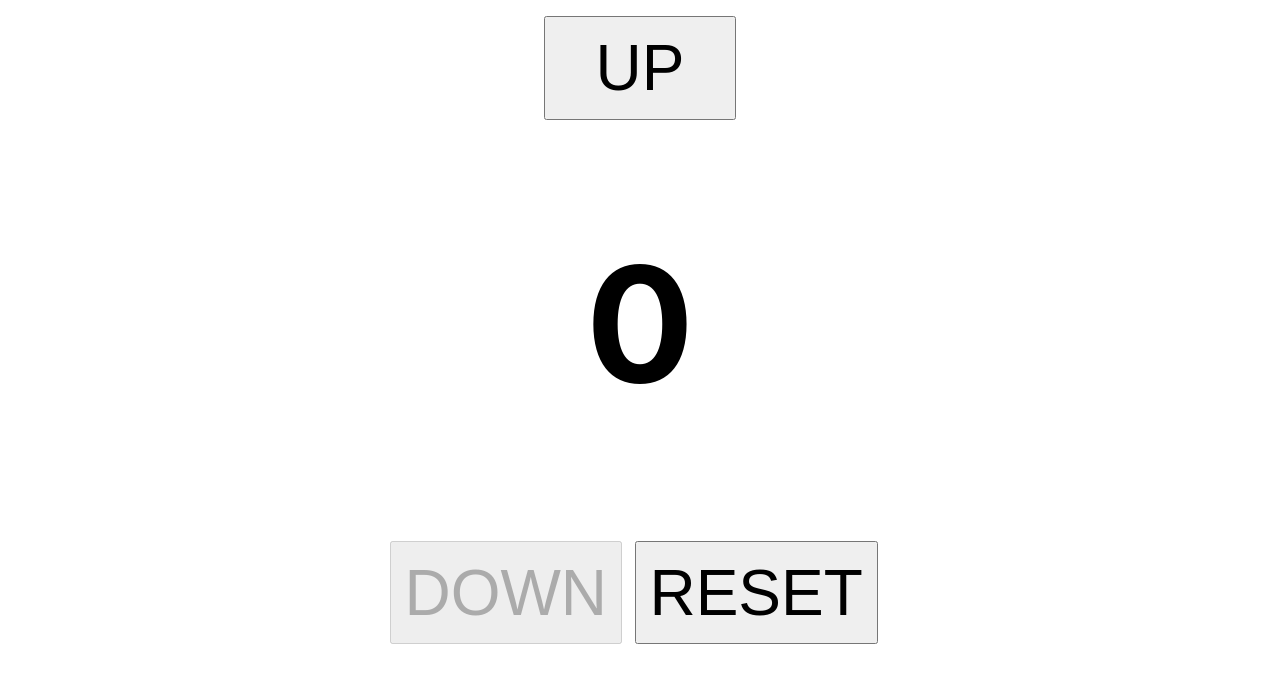
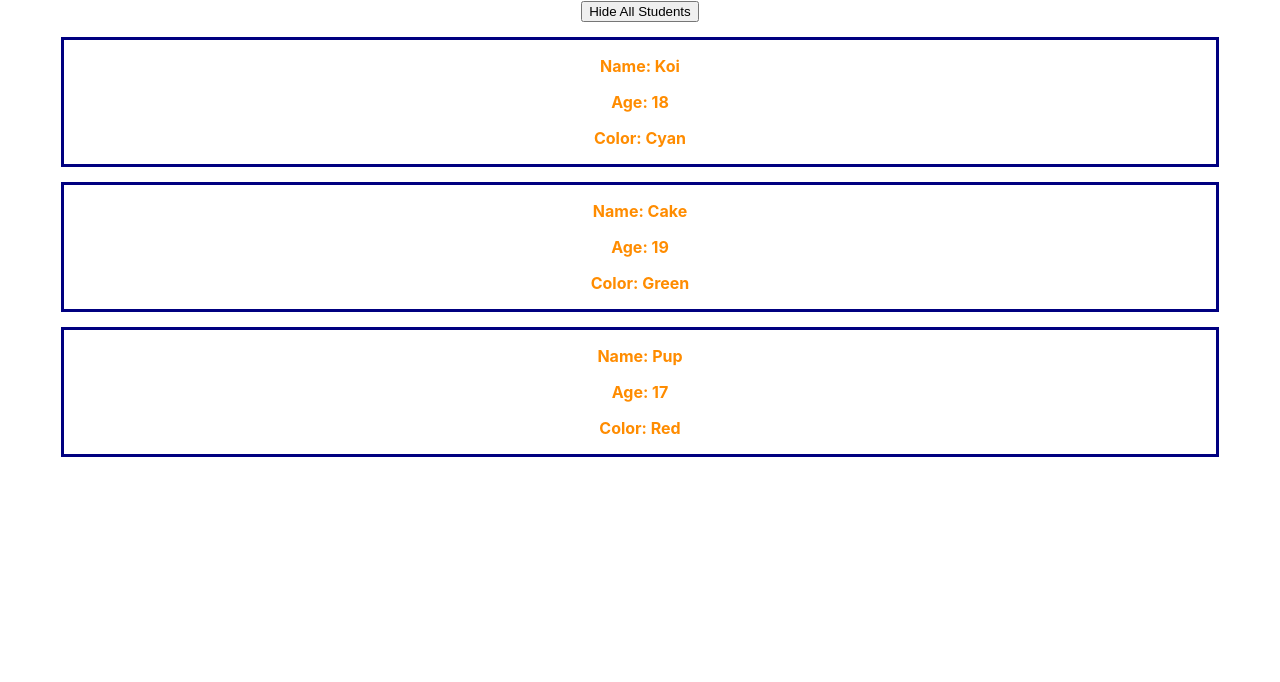
Before and after one commit to koidzt/example_react_app, a React (Create React App) app: page / in a window 1280 px wide. Shown: the top 682 px of the page. Built offline with nearby package versions, Linux system fonts and the light colour scheme.

Commit message:
Third React  - Management state for show or hide NameCard

```diff
--- a/src/App.js
+++ b/src/App.js
@@ -1,43 +1,49 @@
-import React from 'react';
+import React, { Component } from 'react';
 import logo from './logo.svg';
 import './App.css';
+import NameCard from './components/NameCard';
 
-class App extends React.Component {
+class App extends Component {
+  // state = {
+  //   isShow: true,
+  // };
+
+  // render() {
+  //   const { isShow } = this.state;
+  //   // const isShow = this.state.isShow;
+
+  //   return (
+  //     <div className="App" >
+  //       <button onClick={() => this.setState({ isShow: !isShow })}>Hide All Students</button>
+  //       {isShow ? ([
+  //         <NameCard key={1} name="Koi" age={18} color="Cyan" />,
+  //         <NameCard key={2} name="Cake" age={19} color="Green" />,
+  //         <NameCard key={3} name="Pup" age={17} color="Red" />
+  //       ]) : null}
+  //     </div>
+  //   );
+  // }
+
   state = {
-    // inputValue: "",
-    count: 0,
+    isShow: true,
+    students: [
+      { id: 1, name: 'Koi', age: 18, color: 'Cyan' },
+      { id: 2, name: 'Cake', age: 19, color: 'Green' },
+      { id: 3, name: 'Pup', age: 17, color: 'Red' },
+    ],
   };
+
   render() {
+    const { isShow } = this.state;
+    const studentList = this.state.students;
+
     return (
-      <div className="App" style={{ margin: '1em' }}>
-        {/* <input
-          onChange={(e) => this.setState({ inputValue: e.target.value })}
-          style={{ width: "400px", height: "50px", fontSize: "40px" }} />
-        <h1>{this.state.inputValue}</h1>   */}
-        <button
-          onClick={() => {
-            this.setState({ count: this.state.count + 1 });
-          }}
-          style={{ fontSize: '4em', width: '3em', padding: '0.2em' }}
-        >
-          UP
-        </button>
-        <h1 style={{ fontSize: '10em' }}>{this.state.count}</h1>
-        <button
-          onClick={() => {
-            this.setState({ count: this.state.count - 1 });
-          }}
-          disabled={this.state.count === 0}
-          style={{ fontSize: '4em', padding: '0.2em' }}
-        >
-          DOWN
-        </button>
-        <button
-          onClick={() => this.setState({ count: 0 })}
-          style={{ fontSize: '4em', padding: '0.2em', margin: '0.2em' }}
-        >
-          RESET
-        </button>
+      <div className="App">
+        <button onClick={() => this.setState({ isShow: !isShow })}>Hide All Students</button>
+        {isShow &&
+          studentList.map((student) => (
+            <NameCard key={student.id} name={student.name} age={student.age} color={student.color} />
+          ))}
       </div>
     );
   }
--- /dev/null
+++ b/src/components/NameCard.js
@@ -0,0 +1,16 @@
+import React from 'react';
+
+function NameCard(props) {
+  return (
+    <div
+      className="NameCard"
+      style={{ border: '3px solid navy', color: 'darkorange', fontWeight: 'bold', width: '90%', margin: '15px auto' }}
+    >
+      <p>Name: {props.name}</p>
+      <p>Age: {props.age}</p>
+      <p>Color: {props.color}</p>
+    </div>
+  );
+}
+
+export default NameCard;
```
